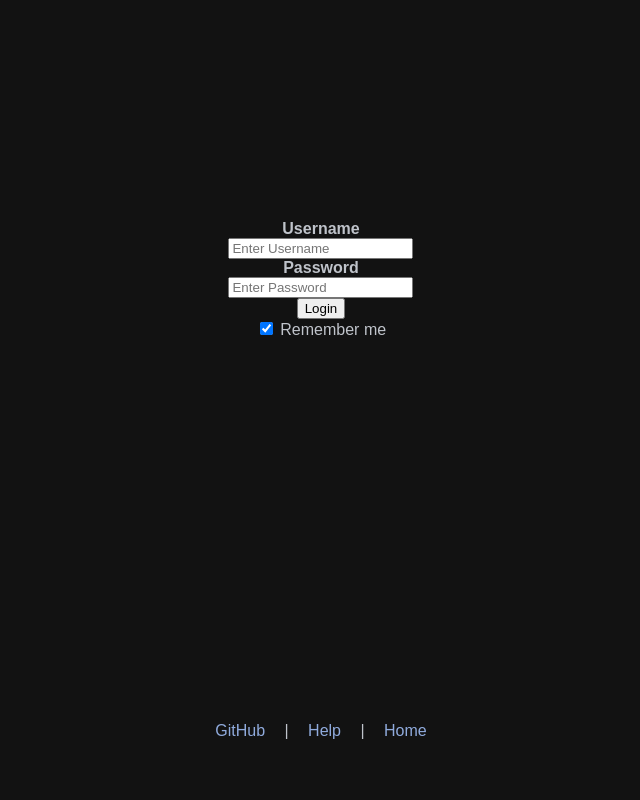
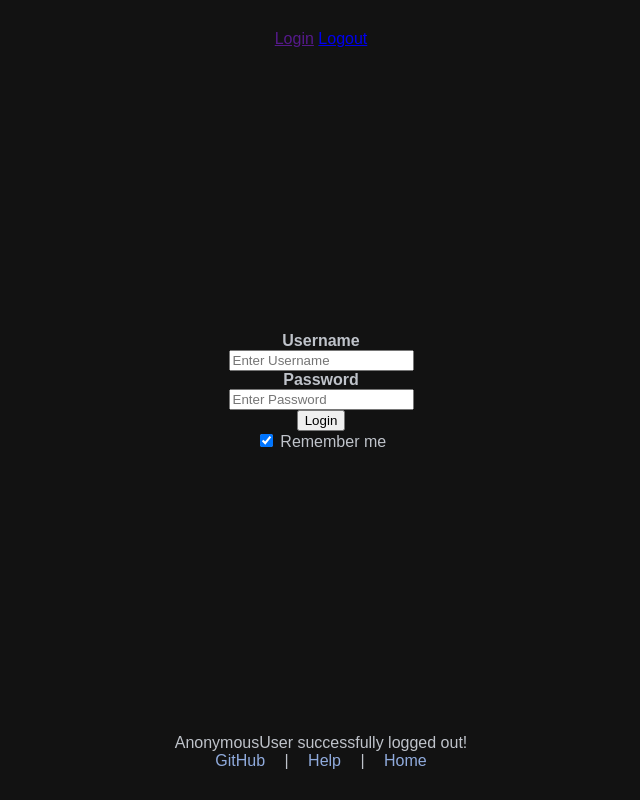
Before and after one commit to neato0079/exam-analytics, a Django app: page /exam_graph/logout/ in a window 1280 px wide. Shown: the whole page, without its empty margins (319-959 px from the left). Run offline with Django 5.2, Linux system fonts and the light colour scheme.

Commit message:
FE logout functional

```diff
--- a/exam_graph/static/css/style.css
+++ b/exam_graph/static/css/style.css
@@ -319,5 +319,4 @@ tr:hover {
     align-items: center;
     justify-content: center;
     height: 100vh;
-    margin-top: 20vh;
 }
--- a/exam_graph/templates/login.html
+++ b/exam_graph/templates/login.html
@@ -13,6 +13,10 @@
 <body>
 
     <div class="main">
+        <div class="top_nav">
+            <a href='' target="login_page">Login</a>
+            <a href='../wholog/' target="wholog" method="POST">Logout</a>
+        </div>
 
             <form class="login" action="/exam_graph/app_login/" method="POST">
                 {% csrf_token %}
@@ -26,13 +30,14 @@
                 <label>
                     <input type="checkbox" checked="checked" name="remember"> Remember me
                 </label>
-                <footer>
-                    <a href="https://github.com/neato0079/exam-analytics" target="_blank">GitHub</a> |
-                    <a href="help/" target="_top">Help</a> |
-                    <a href="../" target="../">Home</a>
-                </footer>
 
             </form>
+            {{ mess }}
+            <footer>
+                <a href="https://github.com/neato0079/exam-analytics" target="_blank">GitHub</a> |
+                <a href="help/" target="_top">Help</a> |
+                <a href="../" target="../">Home</a>
+            </footer>
 
     </div>
             <script src="../static/scripts/home_script.js"></script>
--- a/exam_graph/urls.py
+++ b/exam_graph/urls.py
@@ -9,7 +9,7 @@ urlpatterns = [
     path('mock_data/', views.display_mock_csv, name='mock'),
     path('upload/', views.upload_csv, name='mock'),
     path('load_data/', views.load_data, name='load_data'),
-    path('login/', views.login_page, name='login'),
+    path('login/', views.login_page, name='login_page'),
     path('app_login/', views.app_login, name='login'),
     path('logout/', views.logout, name='logout'),
     path('wholog/', views.wholog, name='wholog')
--- a/exam_graph/views.py
+++ b/exam_graph/views.py
@@ -268,16 +268,13 @@ def logout(request:HttpRequest):
     user = request.user
     logout(request)
     dic = {
-        'user': user,
-        'mess': 'successfully logged out!'
+        'mess': f'{user} successfully logged out!'
     }
     return render(request, 'login.html', dic)
 
 
 def wholog(request:HttpRequest):
     user = request.user
-    dic = {
-        'user': user,
-        'mess': 'is logged in'
-    }
-    return JsonResponse({'Login success': f"user: {user}"}, status=200)
+
+    return f'Current logged in user: {user}'
+    return JsonResponse({'Current logged in user': f"user: {user}"}, status=200)
```
